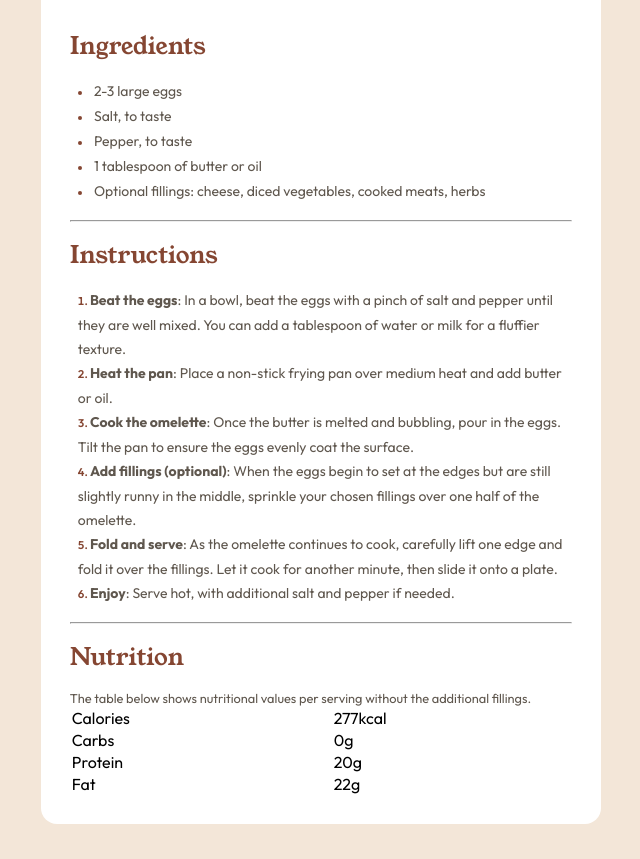
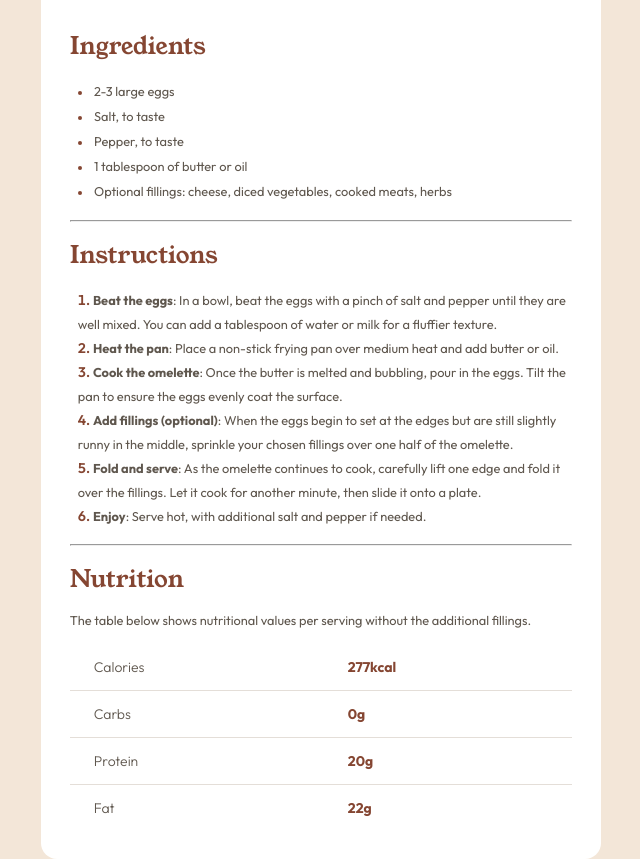
Before and after one commit to 6alactico/Recipe-Page, a plain HTML site: page index.html in a window 1280 px wide. Shown: the part 554-1413 px from the top of the page, without its empty margins (319-959 px from the left). Before the commit the page ends 1378 px from the top, so only its background shows below. Drawn offline with Linux system fonts and the light colour scheme.

Commit message:
additions

```diff
--- a/index.html
+++ b/index.html
@@ -63,22 +63,22 @@
 
     <h2>Nutrition</h2>
     <p class="description-text">The table below shows nutritional values per serving without the additional fillings.</p>
-    <table>
+    <table id="nutrition"
       <tr>
-        <td>Calories</td>
-        <td>277kcal</td>
+        <td class="column-1">Calories</td>
+        <td class="column-2">277kcal</td>
       </tr>
       <tr>
-        <td>Carbs</td>
-        <td>0g</td>
+        <td class="column-1">Carbs</td>
+        <td class="column-2">0g</td>
       </tr>
       <tr>
-        <td>Protein</td>
-        <td>20g</td>
+        <td class="column-1">Protein</td>
+        <td class="column-2">20g</td>
       </tr>
       <tr>
-        <td>Fat</td>
-        <td>22g</td>
+        <td class="column-1">Fat</td>
+        <td class="column-2">22g</td>
       </tr>
     </table>
   </main>
--- a/styles.css
+++ b/styles.css
@@ -57,21 +57,23 @@ h2 {
 .bold-text {
     font-weight: 700;
 }
+
+/* List styles */
 ol, ul {
-    display: block;
-    margin-block-end: 1rem;
-    padding-inline-start: 0.5rem;
+    padding-left: 0.5rem;
+    margin-bottom: 1rem;
 }
+
+/* General li style */
 li {
     color: hsl(30, 10%, 34%);
-    font-size: 0.875rem;
+    font-size: 0.8rem;
     font-weight: 400;
     line-height: 1.5rem;
     list-style-position: inside;
 }
-li::marker {
-    font-size: 0.7rem;
-}
+
+/* Section-specific marker stylo */
 #preparation-time li::marker {
     font-size: 0.7rem;
     color: hsl(332, 51%, 32%);
@@ -84,5 +86,28 @@ li::marker {
 
 #instructions li::marker {
     color: hsl(14, 45%, 36%);
+    font-size: 0.875rem;
     font-weight: 600;
 }
+
+#nutrition {
+    border-collapse: collapse;
+    font-size: 0.875rem;
+    margin-top: 1rem;
+    width: 100%;
+}
+#nutrition td {
+    padding: 0.875rem 1.5rem;
+}
+#nutrition tr:not(:last-child) td {
+    border-bottom: 0.0875rem solid hsl(30, 18%, 87%);
+}
+
+.column-1 {
+    color:  hsl(30, 10%, 34%);
+    font-weight: 300;
+}
+.column-2 {
+    color:  hsl(14, 45%, 36%);
+    font-weight: 700;
+}
```
